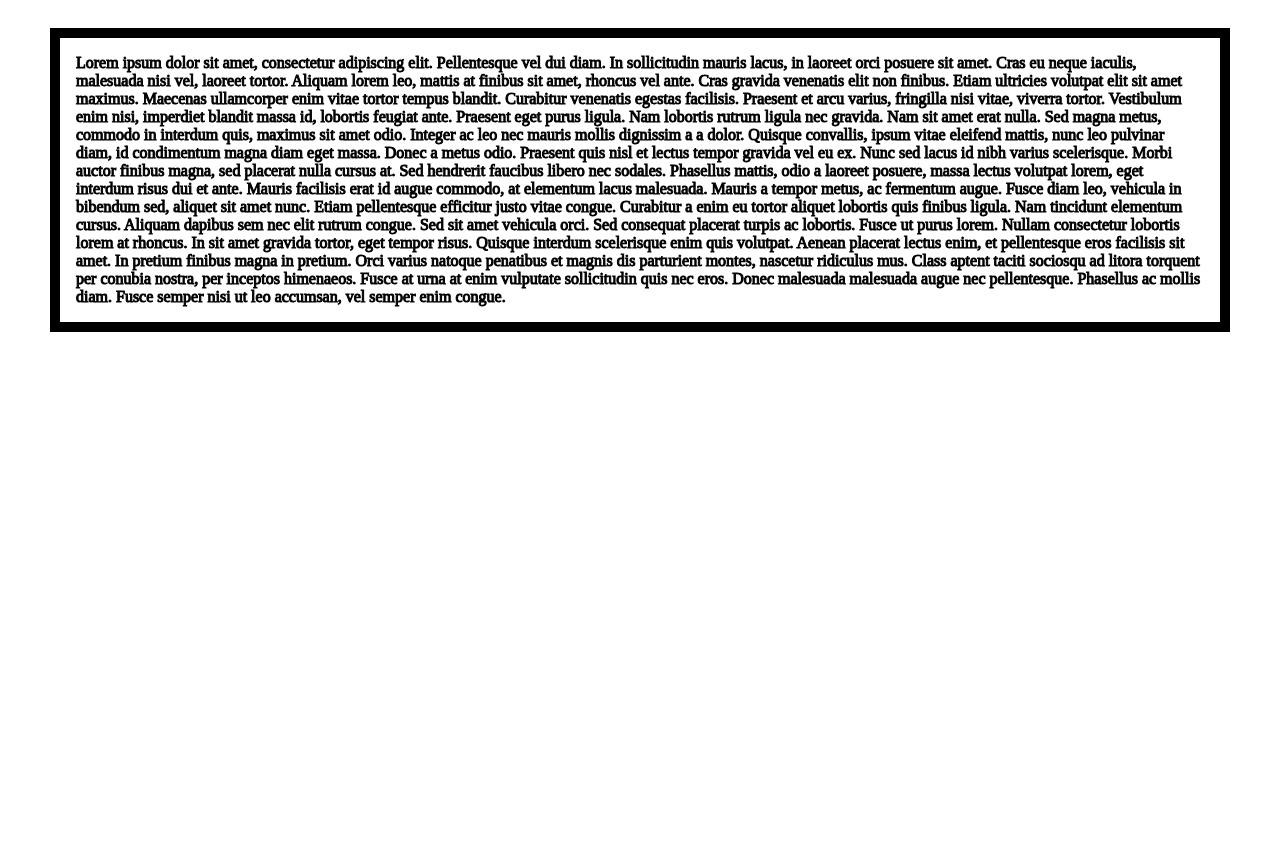
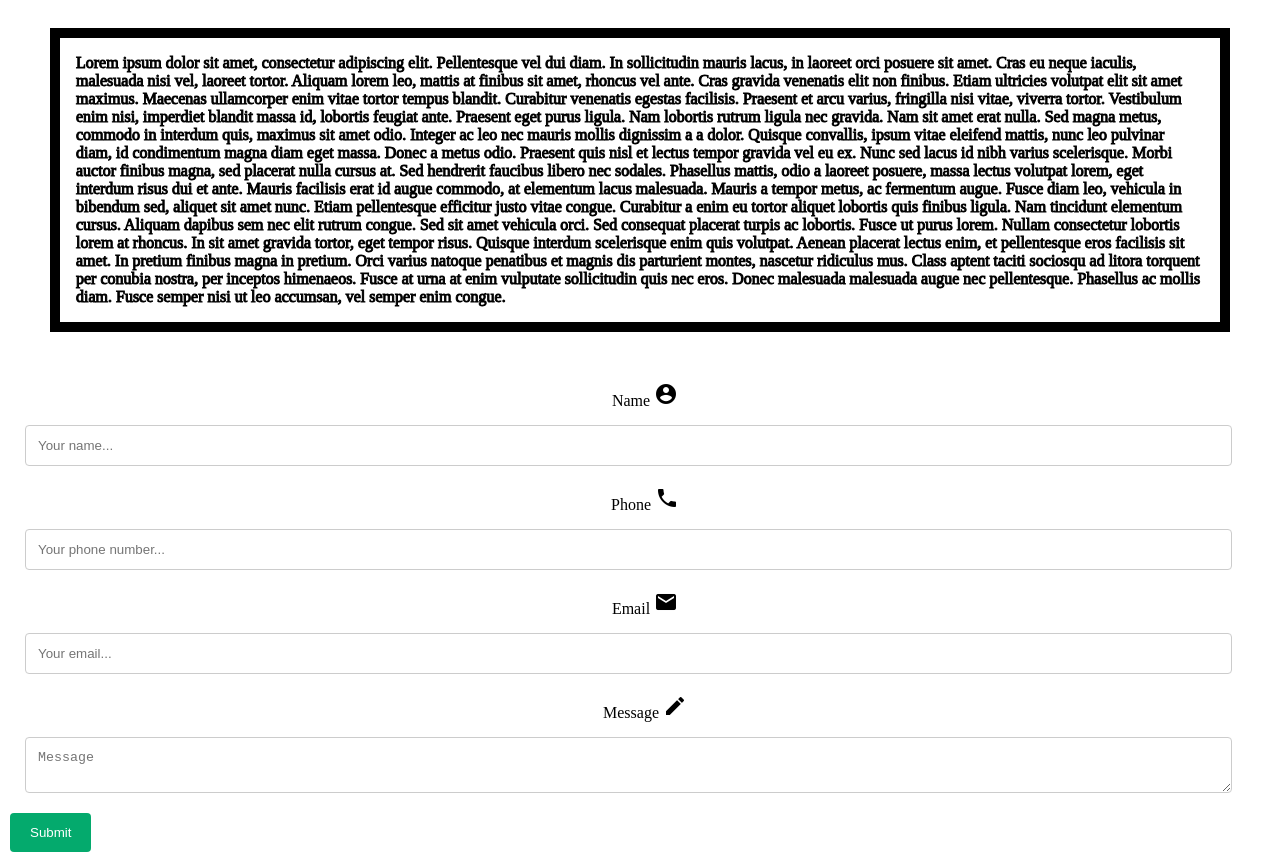
Before and after one commit to darshan-k3/rep_1, a plain HTML site: page index.html in a window 1280 px wide. Shown: the part 124-981 px from the top of the page. Before the commit the page ends 800 px from the top, so only its background shows below. Drawn offline with nearby package versions, Linux system fonts and the light colour scheme.

Commit message:
add netlify

```diff
--- a/app.js
+++ b/app.js
@@ -34,9 +34,17 @@ h1tag.addEventListener("mouseenter", function( event ) {
   }, 500);
 }, false);
 
-h1tag.addEventListener("mouseover", function(event){
-    event.target.style.color = "red";
+// h1tag.addEventListener("mouseover", function(event){
+//     event.target.style.color = "red";
 
+//     setTimeout(function(){
+//         event.target.style.color = "";
+//     }, 500);
+// }, false);
+
+let submitButton = document.getElementById("submit");
+submitButton.addEventListener("mouseenter", function(event) {
+    event.target.style.color = "#0eff00";
     setTimeout(function(){
         event.target.style.color = "";
     }, 500);
--- a/index.html
+++ b/index.html
@@ -8,7 +8,12 @@
     <link rel="preconnect" href="https://fonts.googleapis.com">
 <link rel="preconnect" href="https://fonts.gstatic.com" crossorigin>
 <link href="https://fonts.googleapis.com/css2?family=Roboto:wght@300&display=swap" rel="stylesheet">
+<link href="https://fonts.googleapis.com/icon?family=Material+Icons" rel="stylesheet">
     <title>DK-NavBarTut</title>
+<!--
+    This website was adapted from "Responsive Navigation Bar Tutorial | HTML CSS JAVASCRIPT"
+    tutorial by Dev Ed.
+-->
 
 </head>
 <body>
@@ -45,7 +50,52 @@ Donec a metus odio. Praesent quis nisl et lectus tempor gravida vel eu ex. Nunc
 Mauris a tempor metus, ac fermentum augue. Fusce diam leo, vehicula in bibendum sed, aliquet sit amet nunc. Etiam pellentesque efficitur justo vitae congue. Curabitur a enim eu tortor aliquet lobortis quis finibus ligula. Nam tincidunt elementum cursus. Aliquam dapibus sem nec elit rutrum congue. Sed sit amet vehicula orci. Sed consequat placerat turpis ac lobortis. Fusce ut purus lorem. Nullam consectetur lobortis lorem at rhoncus. In sit amet gravida tortor, eget tempor risus. Quisque interdum scelerisque enim quis volutpat. Aenean placerat lectus enim, et pellentesque eros facilisis sit amet.
 
 In pretium finibus magna in pretium. Orci varius natoque penatibus et magnis dis parturient montes, nascetur ridiculus mus. Class aptent taciti sociosqu ad litora torquent per conubia nostra, per inceptos himenaeos. Fusce at urna at enim vulputate sollicitudin quis nec eros. Donec malesuada malesuada augue nec pellentesque. Phasellus ac mollis diam. Fusce semper nisi ut leo accumsan, vel semper enim congue.
-    </p>
-    <script src="app.js"></script>
+</p>
+<div class="container">
+    <form name="contact" method="POST" data-netlify="true">
+        <div class="row">
+            <div class="col-25">
+                <label for="name">Name</label>
+                <i class="material-icons prefix">account_circle</i>
+            </div>
+            <div class="col-75">
+                <input type="text" id="name" name="name" placeholder="Your name...">
+            </div>
+        </div>
+        <div class="row">
+            <div class="col-25">
+                <label for="phone">Phone</label>
+                <i class="material-icons prefix">phone</i>
+            </div>
+            <div class="col-75">
+                <input type="text" id="phone" name="phone" placeholder="Your phone number...">
+            </div>
+        </div>
+        <div class="row">
+            <div class="col-25">
+                <label for="email">Email</label>
+                <i class="material-icons prefix">email</i>
+            </div>
+            <div class="col-75">
+                <input type="text" id="email" name="email" placeholder="Your email..." pattern=".+@.+.com">
+            </div>
+        </div>
+
+        <div class="row">
+            <div class="col-25">
+                <label for="message">Message</label>
+                <i class="material-icons prefix">mode_edit</i>
+                <textarea id="icon_prefix2" class="materialize-textarea" placeholder="Message"></textarea>
+            </div>
+        </div>
+        <div class="row">
+            <div class="col-25">
+                <input type="submit" id="submit" value="Submit">
+            </div>
+        </div>
+    </form>
+</div>
+<script src="app.js"></script>
+<script src="https://cdnjs.cloudflare.com/ajax/libs/materialize/1.0.0/js/materialize.min.js"></script>
 </body>
 </html>
--- a/style.css
+++ b/style.css
@@ -121,3 +121,34 @@ p{
 .toggle .line3{
     transform:rotate(45deg) translate(-5px,-6px);
 }
+
+
+
+input[type=text], select, textarea{
+    width: 95%;
+    margin: 15px;
+    display: flex;
+    text-align: left;
+    justify-content: space-around;
+    padding: 12px;
+    border: 1px solid #ccc;
+    border-radius: 4px;
+    resize: vertical;
+}
+input[type=submit] {
+    background-color: #04AA6D;
+    color: white;
+    padding: 12px 20px;
+    border: none;
+    border-radius: 4px;
+    cursor: pointer;
+    float: left;
+
+}
+.row{
+    padding-bottom: 5px;
+    padding-left: 10px;
+}
+.col-25{
+    text-align: center;
+}
```
